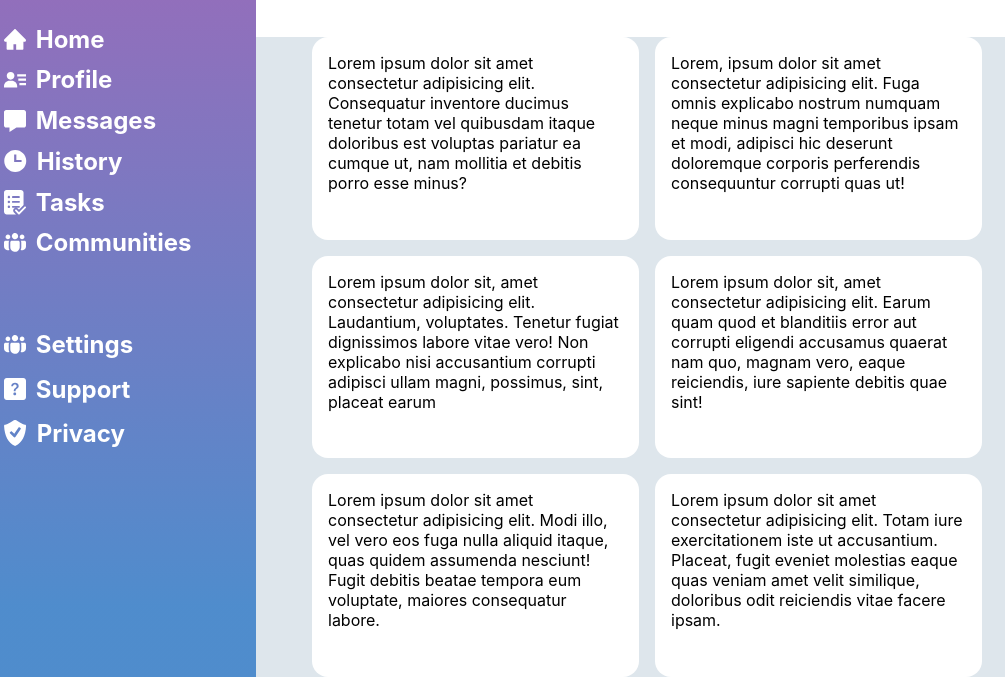
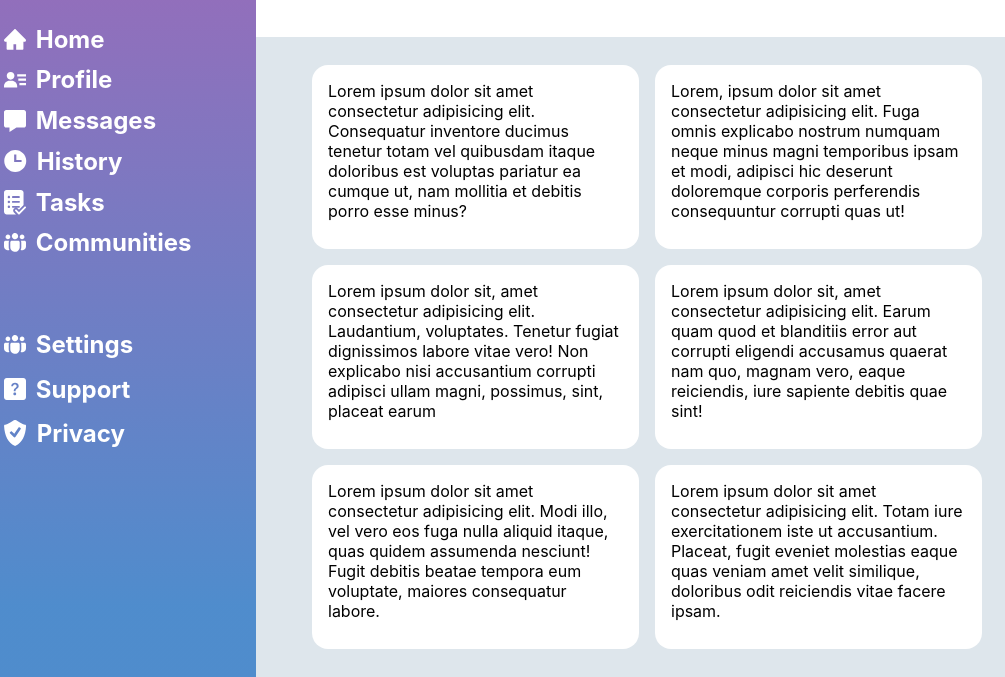
Before and after one commit to mothibimalebana/theOdinProject, a plain HTML site: page projects/adminDashboard/index.html in a window 1280 px wide. Shown: the part 123-800 px from the top of the page, 0-1005 px from the left. Drawn offline with Linux system fonts and the light colour scheme.

Commit message:
changed padding of .projects to 1.75 t and b
changed padding of top and bottom to be equal to the padding on the sides, 1.75rem

```diff
--- a/projects/adminDashboard/css/style.css
+++ b/projects/adminDashboard/css/style.css
@@ -135,7 +135,7 @@
     grid-template-columns: repeat(auto-fit, minmax(250px, 1fr));
     gap: 1rem;
     align-items: center;
-    padding: 0 1.75rem;
+    padding: 1.75rem 1.75rem;
   }
   .article {
     padding: 1rem;
```
